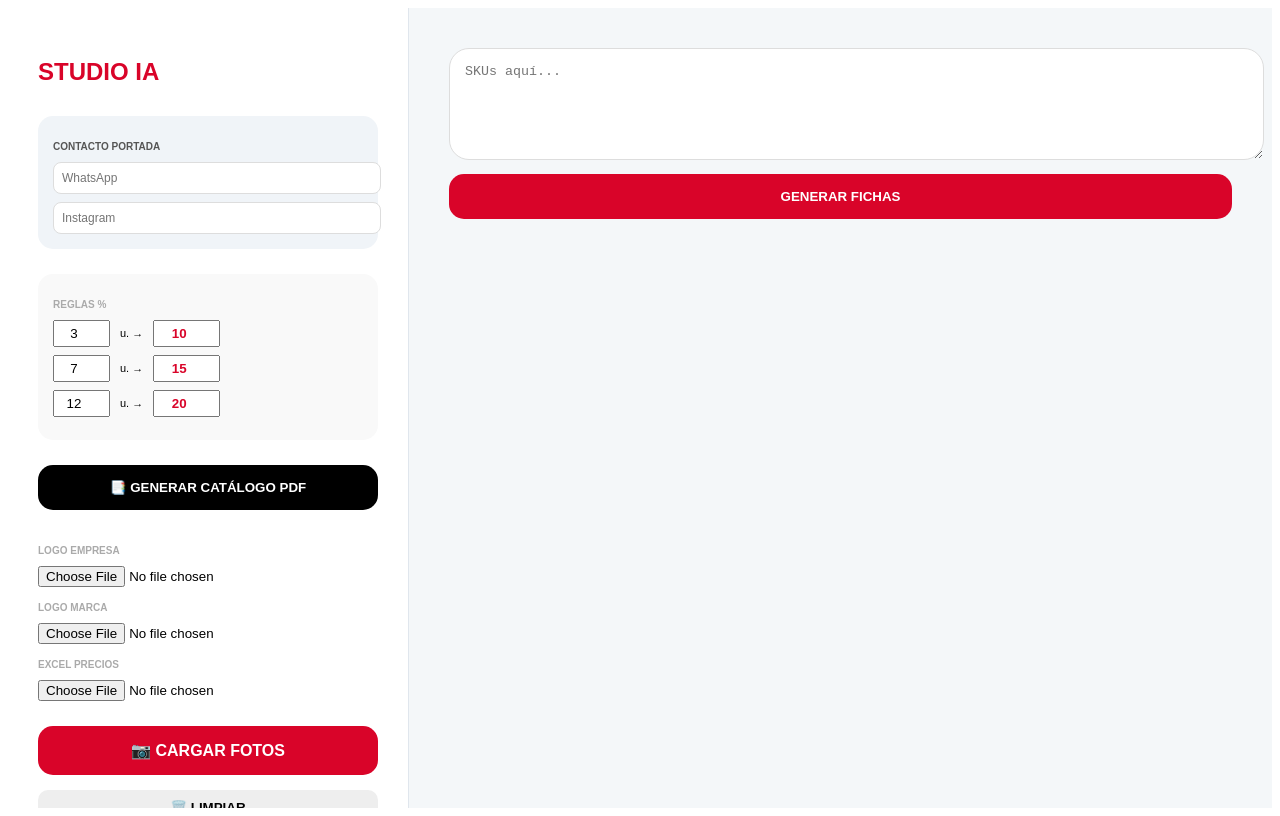
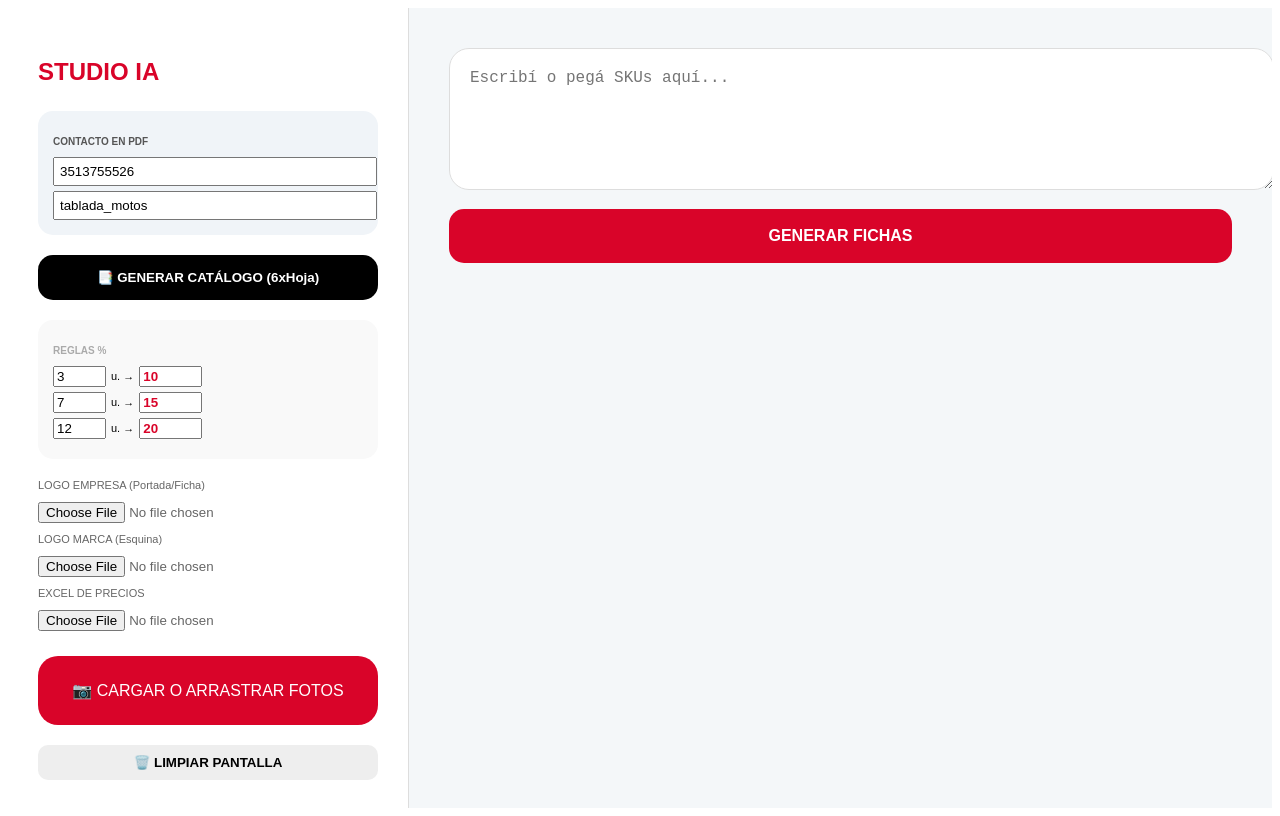
Before and after one commit to tabladamotosrepuestos-art/mi-app-estudio, a React (Vite) app in the folder mi-app-ai/: page / in a window 1280 px wide. Built offline with nearby package versions, Linux system fonts and the light colour scheme; the HTML template or start-up script is replaced by a standard one.

Commit message:
Update App.tsx

```diff
--- a/mi-app-ai/src/App.tsx
+++ b/mi-app-ai/src/App.tsx
@@ -1,12 +1,14 @@
-import React, { useState, useEffect, useRef } from 'react';
+import React, { useState, useRef } from 'react';
 import * as XLSX from 'xlsx';
 
+// --- INTERFACES ---
 interface Regla { x: number; y: number; }
 interface Producto {
   id: number; sku: string; nombre: string; costo: number; rent: number;
   cantidad: number; descuentoManual: number;
 }
 
+// --- COMPONENTE DE LA FICHA ---
 const FichaStudioIA = ({ producto, bancoFotos, reglasPack, logoEmpresa, logoMarca, onUpdate, onDelete }: {
   producto: Producto, bancoFotos: Record<string, string>, reglasPack: Regla[],
   logoEmpresa: string | null, logoMarca: string | null,
@@ -29,8 +31,8 @@ const FichaStudioIA = ({ producto, bancoFotos, reglasPack, logoEmpresa, logoMarc
           try {
             const data = [new ClipboardItem({ [blob.type]: blob })];
             await navigator.clipboard.write(data);
-            alert("✅ Imagen copiada.");
-          } catch (err) { alert("Error al copiar."); }
+            alert("✅ Imagen copiada al portapapeles.");
+          } catch (err) { alert("Error al copiar imagen."); }
         }
       }, 'image/png');
     }
@@ -38,9 +40,10 @@ const FichaStudioIA = ({ producto, bancoFotos, reglasPack, logoEmpresa, logoMarc
 
   return (
     <div style={{ display: 'flex', flexDirection: 'column', gap: '15px', width: '380px' }}>
+      {/* Controles de la ficha */}
       <div style={{ backgroundColor: 'white', borderRadius: '25px', padding: '18px', boxShadow: '0 10px 30px rgba(0,0,0,0.05)', border: '1px solid #f0f0f0' }}>
         <div style={{ display: 'flex', justifyContent: 'space-between', marginBottom: '10px', alignItems: 'center' }}>
-          <span style={{ backgroundColor: '#e8f5e9', color: '#2ecc71', padding: '4px 10px', borderRadius: '10px', fontSize: '9px', fontWeight: 'bold' }}>CONTROL</span>
+          <span style={{ backgroundColor: '#e8f5e9', color: '#2ecc71', padding: '4px 10px', borderRadius: '10px', fontSize: '9px', fontWeight: 'bold' }}>UNIDADES</span>
           <div style={{ display: 'flex', gap: '5px' }}>
             <button onClick={copiarImagen} style={{ background: '#f8f9fa', border: '1px solid #ddd', borderRadius: '8px', padding: '8px 12px', fontSize: '11px', cursor: 'pointer', fontWeight: 'bold' }}>📋 COPIAR</button>
             <button onClick={onDelete} style={{ border: 'none', background: 'none', cursor: 'pointer', color: '#ddd', fontSize: '18px' }}>✕</button>
@@ -54,6 +57,7 @@ const FichaStudioIA = ({ producto, bancoFotos, reglasPack, logoEmpresa, logoMarc
         </div>
       </div>
 
+      {/* Área de captura (Ficha) */}
       <div ref={fichaRef} className="area-captura" style={{ backgroundColor: 'white', borderRadius: '35px', overflow: 'hidden', boxShadow: '0 20px 45px rgba(0,0,0,0.12)', position: 'relative' }}>
         <div style={{ height: '280px', display: 'flex', alignItems: 'center', justifyContent: 'center', background: 'white', padding: '20px', position: 'relative' }}>
           <div style={{ position: 'absolute', top: '15px', left: '15px', background: '#d90429', color: 'white', padding: '5px 12px', borderRadius: '12px', fontSize: '10px', fontWeight: 'bold' }}>SKU: {producto.sku}</div>
@@ -110,6 +114,7 @@ const FichaStudioIA = ({ producto, bancoFotos, reglasPack, logoEmpresa, logoMarc
   );
 };
 
+// --- APP PRINCIPAL ---
 export default function App() {
   const [skuInput, setSkuInput] = useState("");
   const [items, setItems] = useState<Producto[]>([]);
@@ -118,61 +123,59 @@ export default function App() {
   const [logoEmpresa, setLogoEmpresa] = useState<string | null>(null);
   const [logoMarca, setLogoMarca] = useState<string | null>(null);
   const [reglasPack, setReglasPack] = useState<Regla[]>([{ x: 3, y: 10 }, { x: 7, y: 15 }, { x: 12, y: 20 }]);
+  const [whatsapp, setWhatsapp] = useState("3513755526");
+  const [instagram, setInstagram] = useState("tablada_motos");
+  const [isDragging, setIsDragging] = useState(false);
 
-  // Nuevos estados para contacto
-  const [whatsapp, setWhatsapp] = useState("");
-  const [instagram, setInstagram] = useState("");
+  // Lógica de carga de fotos (Manual + Arrastrar)
+  const manejarArchivosFotos = (files: FileList | null) => {
+    if (!files) return;
+    Array.from(files).forEach(f => {
+      if (f.type.startsWith('image/')) {
+        const r = new FileReader();
+        r.onloadend = () => {
+          const skuKey = f.name.split('.')[0].toLowerCase().trim();
+          setBancoFotos(prev => ({ ...prev, [skuKey]: r.result as string }));
+        };
+        r.readAsDataURL(f);
+      }
+    });
+  };
 
   const generarPDF = async () => {
     const html2canvas = (await import('html2canvas')).default;
     const { jsPDF } = await import('jspdf');
     const pdf = new jsPDF('p', 'mm', 'a4');
-    const pageWidth = pdf.internal.pageSize.getWidth();
-    const pageHeight = pdf.internal.pageSize.getHeight();
+    const pW = pdf.internal.pageSize.getWidth();
+    const pH = pdf.internal.pageSize.getHeight();
 
-    // 1. PORTADA CON REDES SOCIALES
-    pdf.setFillColor(217, 4, 41);
-    pdf.rect(0, 0, pageWidth, pageHeight, 'F');
-
-    if (logoEmpresa) {
-        pdf.addImage(logoEmpresa, 'PNG', pageWidth/2 - 40, pageHeight/2 - 70, 80, 80, undefined, 'FAST');
-    }
-
+    // 1. PORTADA NEGRA (Tablada Motos)
+    pdf.setFillColor(0, 0, 0);
+    pdf.rect(0, 0, pW, pH, 'F');
+    if (logoEmpresa) pdf.addImage(logoEmpresa, 'PNG', pW/2 - 45, pH/2 - 80, 90, 90);
     pdf.setTextColor(255, 255, 255);
-    pdf.setFontSize(32);
+    pdf.setFontSize(30);
     pdf.setFont("helvetica", "bold");
-    pdf.text("CATÁLOGO DE OFERTAS", pageWidth/2, pageHeight/2 + 30, { align: 'center' });
-
+    pdf.text("CATÁLOGO DE OFERTAS", pW/2, pH/2 + 30, { align: 'center' });
     pdf.setFontSize(14);
     pdf.setFont("helvetica", "normal");
+    pdf.text(`WhatsApp: ${whatsapp}`, pW/2, pH/2 + 50, { align: 'center' });
+    pdf.text(`Instagram: @${instagram}`, pW/2, pH/2 + 60, { align: 'center' });
 
-    // Texto de contacto en portada
-    let yContact = pageHeight/2 + 50;
-    if (whatsapp) {
-        pdf.text(`WhatsApp: ${whatsapp}`, pageWidth/2, yContact, { align: 'center' });
-        yContact += 10;
-    }
-    if (instagram) {
-        pdf.text(`Instagram: @${instagram.replace('@', '')}`, pageWidth/2, yContact, { align: 'center' });
-    }
-
-    // 2. GRILLA DE FICHAS (6 por página)
+    // 2. GRILLA (6 fichas por hoja)
     const fichas = document.querySelectorAll('.area-captura');
-    const fichasPorPagina = 6;
     const mX = 10, mY = 15;
-    const wF = (pageWidth - (mX * 3)) / 2;
-    const hF = (pageHeight - (mY * 4)) / 3;
+    const wF = (pW - (mX * 3)) / 2;
+    const hF = (pH - (mY * 4)) / 3;
 
     for (let i = 0; i < fichas.length; i++) {
         const canvas = await html2canvas(fichas[i] as HTMLElement, { scale: 2 });
-        const imgData = canvas.toDataURL('image/png');
-        if (i % fichasPorPagina === 0) pdf.addPage();
-
+        if (i % 6 === 0) pdf.addPage();
         const col = i % 2;
-        const fila = Math.floor((i % fichasPorPagina) / 2);
-        pdf.addImage(imgData, 'PNG', mX + (col * (wF + mX)), mY + (fila * (hF + mY)), wF, hF);
+        const fila = Math.floor((i % 6) / 2);
+        pdf.addImage(canvas.toDataURL('image/png'), 'PNG', mX + (col*(wF+mX)), mY + (fila*(hF+mY)), wF, hF);
     }
-    pdf.save(`Catalogo_StudioIA.pdf`);
+    pdf.save("Catalogo_Tablada_Motos.pdf");
   };
 
   const procesarSku = (sku: string) => {
@@ -190,48 +193,62 @@ export default function App() {
 
   return (
     <div style={{ display: 'flex', height: '100vh', background: '#f4f7f9', fontFamily: 'sans-serif' }}>
-      <aside style={{ width: '340px', background: 'white', padding: '30px', borderRight: '1px solid #e0e6ed', overflowY: 'auto' }}>
-        <h2 style={{ color: '#d90429', fontWeight: '900', marginBottom: '30px' }}>STUDIO IA</h2>
+      <aside style={{ width: '340px', background: 'white', padding: '30px', borderRight: '1px solid #ddd', overflowY: 'auto' }}>
+        <h2 style={{ color: '#d90429', fontWeight: '900', marginBottom: '25px' }}>STUDIO IA</h2>
 
-        {/* CAMPOS DE CONTACTO */}
-        <div style={{ marginBottom: '25px', background: '#f0f4f8', padding: '15px', borderRadius: '15px' }}>
-          <p style={{ fontSize: '10px', fontWeight: 'bold', color: '#555', marginBottom: '10px' }}>CONTACTO PORTADA</p>
-          <input type="text" placeholder="WhatsApp" value={whatsapp} onChange={e => setWhatsapp(e.target.value)} style={{ width: '100%', padding: '8px', borderRadius: '8px', border: '1px solid #ddd', marginBottom: '8px', fontSize: '12px' }} />
-          <input type="text" placeholder="Instagram" value={instagram} onChange={e => setInstagram(e.target.value)} style={{ width: '100%', padding: '8px', borderRadius: '8px', border: '1px solid #ddd', fontSize: '12px' }} />
+        {/* Contacto Portada */}
+        <div style={{ background: '#f0f4f8', padding: '15px', borderRadius: '15px', marginBottom: '20px' }}>
+          <p style={{ fontSize: '10px', fontWeight: 'bold', color: '#555' }}>CONTACTO EN PDF</p>
+          <input type="text" value={whatsapp} onChange={e => setWhatsapp(e.target.value)} placeholder="WhatsApp" style={{ width: '100%', marginBottom: '5px', padding: '5px' }} />
+          <input type="text" value={instagram} onChange={e => setInstagram(e.target.value)} placeholder="Instagram" style={{ width: '100%', padding: '5px' }} />
         </div>
 
-        {/* REGLAS % */}
-        <div style={{ marginBottom: '25px', background: '#f9f9f9', padding: '15px', borderRadius: '15px' }}>
-          <p style={{ fontSize: '10px', fontWeight: 'bold', color: '#aaa', marginBottom: '10px' }}>REGLAS %</p>
+        <button onClick={generarPDF} style={{ width: '100%', padding: '15px', background: 'black', color: 'white', borderRadius: '15px', fontWeight: 'bold', marginBottom: '20px', cursor: 'pointer', border: 'none' }}>📑 GENERAR CATÁLOGO (6xHoja)</button>
+
+        {/* Reglas de Descuento */}
+        <div style={{ marginBottom: '20px', background: '#f9f9f9', padding: '15px', borderRadius: '15px' }}>
+          <p style={{ fontSize: '10px', color: '#aaa', fontWeight: 'bold' }}>REGLAS %</p>
           {reglasPack.map((r, idx) => (
-            <div key={idx} style={{ display: 'flex', alignItems: 'center', gap: '10px', marginBottom: '8px' }}>
-              <input type="number" value={r.x} onChange={e => { const n = [...reglasPack]; n[idx].x = parseInt(e.target.value); setReglasPack(n); }} style={{ width: '45px', padding: '4px', textAlign: 'center' }} />
+            <div key={idx} style={{ display: 'flex', gap: '5px', marginBottom: '5px', alignItems: 'center' }}>
+              <input type="number" value={r.x} onChange={e => { const n = [...reglasPack]; n[idx].x = parseInt(e.target.value); setReglasPack(n); }} style={{ width: '45px' }} />
               <span style={{ fontSize: '11px' }}>u. →</span>
-              <input type="number" value={r.y} onChange={e => { const n = [...reglasPack]; n[idx].y = parseInt(e.target.value); setReglasPack(n); }} style={{ width: '55px', padding: '4px', textAlign: 'center', fontWeight: 'bold', color: '#d90429' }} />
+              <input type="number" value={r.y} onChange={e => { const n = [...reglasPack]; n[idx].y = parseInt(e.target.value); setReglasPack(n); }} style={{ width: '55px', color: '#d90429', fontWeight: 'bold' }} />
             </div>
           ))}
         </div>
 
-        <button onClick={generarPDF} style={{ width: '100%', padding: '15px', background: 'black', color: 'white', borderRadius: '15px', fontWeight: 'bold', cursor: 'pointer', marginBottom: '25px', border: 'none' }}>📑 GENERAR CATÁLOGO PDF</button>
-
-        <div style={{ marginBottom: '15px' }}><p style={{ fontSize: '10px', color: '#aaa', fontWeight: 'bold' }}>LOGO EMPRESA</p>
+        {/* Carga de Logos y Excel */}
+        <div style={{ fontSize: '11px', color: '#666' }}>
+          <p>LOGO EMPRESA (Portada/Ficha)</p>
           <input type="file" onChange={(e) => { const f = e.target.files?.[0]; if (f) { const r = new FileReader(); r.onload = () => setLogoEmpresa(r.result as string); r.readAsDataURL(f); } }} />
-        </div>
-        <div style={{ marginBottom: '15px' }}><p style={{ fontSize: '10px', color: '#aaa', fontWeight: 'bold' }}>LOGO MARCA</p>
+          <p style={{ marginTop: '10px' }}>LOGO MARCA (Esquina)</p>
           <input type="file" onChange={(e) => { const f = e.target.files?.[0]; if (f) { const r = new FileReader(); r.onload = () => setLogoMarca(r.result as string); r.readAsDataURL(f); } }} />
-        </div>
-        <div style={{ marginBottom: '25px' }}><p style={{ fontSize: '10px', color: '#aaa', fontWeight: 'bold' }}>EXCEL PRECIOS</p>
+          <p style={{ marginTop: '10px' }}>EXCEL DE PRECIOS</p>
           <input type="file" onChange={(e) => { const f = e.target.files?.[0]; if (!f) return; const r = new FileReader(); r.onload = (evt) => { const wb = XLSX.read(evt.target?.result, { type: 'binary' }); setDbPrecios(XLSX.utils.sheet_to_json(wb.Sheets[wb.SheetNames[0]])); }; r.readAsBinaryString(f); }} />
         </div>
 
-        <label style={{ display: 'block', padding: '15px', background: '#d90429', color: 'white', borderRadius: '15px', textAlign: 'center', cursor: 'pointer', fontWeight: 'bold', marginBottom: '15px' }}>📷 CARGAR FOTOS <input type="file" hidden multiple onChange={(e) => { const files = e.target.files; if (!files) return; Array.from(files).forEach(f => { const r = new FileReader(); r.onloadend = () => setBancoFotos(prev => ({ ...prev, [f.name.split('.')[0].toLowerCase().trim()]: r.result as string })); r.readAsDataURL(f); }); }} /></label>
-        <button onClick={() => setItems([])} style={{ width: '100%', padding: '10px', background: '#eee', borderRadius: '10px', border: 'none', fontWeight: 'bold', cursor: 'pointer' }}>🗑️ LIMPIAR</button>
+        {/* BOTÓN CARGAR FOTOS (CON DRAG & DROP) */}
+        <div
+          onDragOver={(e) => { e.preventDefault(); setIsDragging(true); }}
+          onDragLeave={() => setIsDragging(false)}
+          onDrop={(e) => { e.preventDefault(); setIsDragging(false); manejarArchivosFotos(e.dataTransfer.files); }}
+          style={{
+            marginTop: '25px', padding: '25px', background: isDragging ? '#ffebee' : '#d90429', color: 'white', borderRadius: '20px', textAlign: 'center', cursor: 'pointer', border: isDragging ? '2px dashed white' : 'none', transition: '0.3s'
+          }}
+        >
+          <label style={{ cursor: 'pointer' }}>
+            {isDragging ? "¡SUELTA LAS FOTOS!" : "📷 CARGAR O ARRASTRAR FOTOS"}
+            <input type="file" hidden multiple onChange={(e) => manejarArchivosFotos(e.target.files)} />
+          </label>
+        </div>
+
+        <button onClick={() => setItems([])} style={{ width: '100%', marginTop: '20px', padding: '10px', background: '#eee', border: 'none', borderRadius: '10px', fontWeight: 'bold', cursor: 'pointer' }}>🗑️ LIMPIAR PANTALLA</button>
       </aside>
 
       <main style={{ flex: 1, padding: '40px', overflowY: 'auto' }}>
         <div style={{ maxWidth: '800px', margin: '0 auto 40px' }}>
-          <textarea value={skuInput} onChange={(e) => setSkuInput(e.target.value)} placeholder="SKUs aquí..." style={{ width: '100%', height: '80px', borderRadius: '20px', padding: '15px', border: '1px solid #ddd', marginBottom: '10px' }} />
-          <button onClick={() => { skuInput.split('\n').forEach(procesarSku); setSkuInput(""); }} style={{ width: '100%', padding: '15px', background: '#d90429', color: 'white', borderRadius: '15px', fontWeight: 'bold', border: 'none', cursor: 'pointer' }}>GENERAR FICHAS</button>
+          <textarea value={skuInput} onChange={(e) => setSkuInput(e.target.value)} placeholder="Escribí o pegá SKUs aquí..." style={{ width: '100%', height: '100px', borderRadius: '20px', padding: '20px', border: '1px solid #ddd', marginBottom: '15px', fontSize: '16px' }} />
+          <button onClick={() => { skuInput.split('\n').forEach(procesarSku); setSkuInput(""); }} style={{ width: '100%', padding: '18px', background: '#d90429', color: 'white', borderRadius: '15px', fontWeight: 'bold', border: 'none', cursor: 'pointer', fontSize: '16px' }}>GENERAR FICHAS</button>
         </div>
 
         <div style={{ display: 'grid', gridTemplateColumns: 'repeat(auto-fill, minmax(380px, 1fr))', gap: '30px' }}>
```
